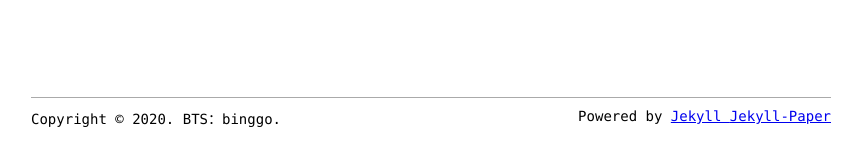
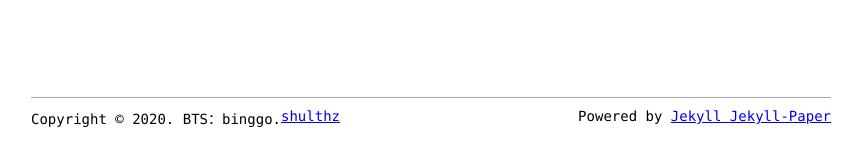
Before and after one commit to shulthz/shulthz.github.io, a Jekyll site: the page built from index.html, in a window 1280 px wide. Shown: the part 783-926 px from the top of the page, without its empty margins (209-1071 px from the left). Built offline with Jekyll 4.4.1, drawn with Linux system fonts in a browser that asks for light colours; the list of posts is cut into pages by our own code.

Commit message:
Update footer.html

```diff
--- a/_includes/footer.html
+++ b/_includes/footer.html
@@ -1,4 +1,5 @@
 <div class="footer-copyright">
   <span class="footer-copyright-text float-left">Copyright &copy; {{ site.time | date: '%Y' }}. {{ site.domain }}.</span>
+  <span class="footer-copyright-text float-left"><a href="https://github.com/shulthz/shulthz.github.io">shulthz</a></span>
   <span class="footer-copyright-text float-right">Powered by <a href="https://jekyllrb.com/">Jekyll <a href="https://github.com/ghosind/Jekyll-Paper">Jekyll-Paper</a></span>
 </div>
```
